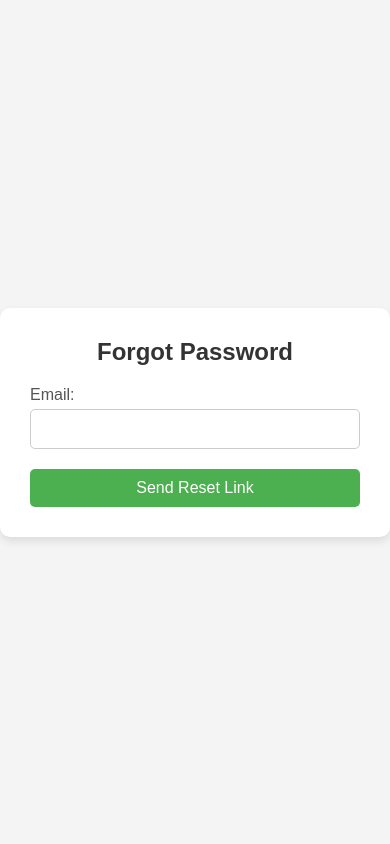
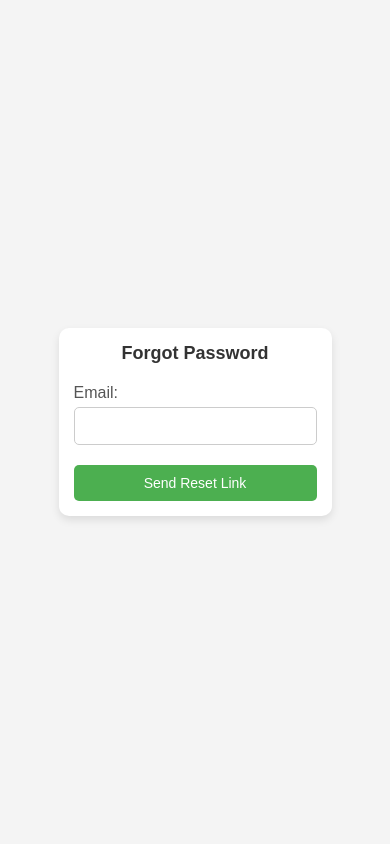
Before and after one commit to Brian-oum/nutrition-RS, a PHP site: page /pages/forgot_password.php in a window 390 px wide. Run offline with PHP 8.4, Linux system fonts and the light colour scheme.

Commit message:
media queries

```diff
--- a/assets/css/style.css
+++ b/assets/css/style.css
@@ -116,7 +116,7 @@
     width: 90%;
     max-width: 550px;
     text-align: center;
-    margin-top: 40px;
+    margin-top: 40px;margin-bottom: 10px;
 }
 
 .dashboard-container h2 {
@@ -261,23 +261,7 @@
     text-decoration: underline;
     color: #005bb5;
 }
-/* Responsive Design */
-@media screen and (max-width: 600px) {
-    .details-container {
-        width: 100%; /* Full width on small screens */
-        max-width: 350px;
-    }
 
-    .details-container input {
-        font-size: 14px;
-        padding: 10px;
-    }
-
-    .details-container button {
-        font-size: 14px;
-        padding: 10px;
-    }
-}
 
 /*success style*/
 .success-body {
@@ -473,7 +457,7 @@
 .email-container button:hover {
     background: #0056b3;
 }
-.email-container .back-btn{
+.back-btn{
     display: inline-block;
     text-align: center;
     margin-top: 10px;
@@ -487,7 +471,71 @@
     text-decoration: none;
     transition: all 0.3s ease-in-out;
 }
-.email-container .back-btn:hover{
+ .back-btn:hover{
     background-color: #007bff;
     color: #fff;
+    text-decoration: none;
 }
+
+
+/* media queries */
+@media screen and (max-width: 1024px) {
+    .container,
+    .dashboard-container,
+    .details-container,
+    .success-container,
+    .forgot-password-container,
+    .email-container{
+        max-width: 70%;
+    }
+}
+
+@media screen and (max-width: 768px) {
+    .dashboard-container{
+        max-width: 80%;
+    }
+    .nav-grid{
+        grid-template-columns: repeat(2, 1fr);
+    }
+    .nav-grid li a{
+        font-size: 14px;
+        padding: 12px;
+    }
+}
+
+@media screen and (max-width: 480px) {
+    .container,
+    .dashboard-container,
+    .details-container,
+    .success-container,
+    .forgot-password-container,
+    .email-container{
+        width: 90%;
+        padding: 15px;
+    }
+    .container h2,
+    .dashboard-container h2,
+    .details-container h2,
+    .success-container h1,
+    .forgot-password-container h2,
+    .email-container h2{
+        font-size: 18px;
+    }
+    .container input,
+    .details-container input,
+    .form-group input{
+        padding: 10px;
+        font-size: 14px;
+    }
+    .container button,
+    .details-container button,
+    .submit-button,
+    .home-button,
+    .email-container button{
+        padding: 10px;
+        font-size: 14px;
+    }
+    .nav-grid {
+        grid-template-columns: repeat(auto-fit, minmax(120px, 1fr));
+    }
+}
```
